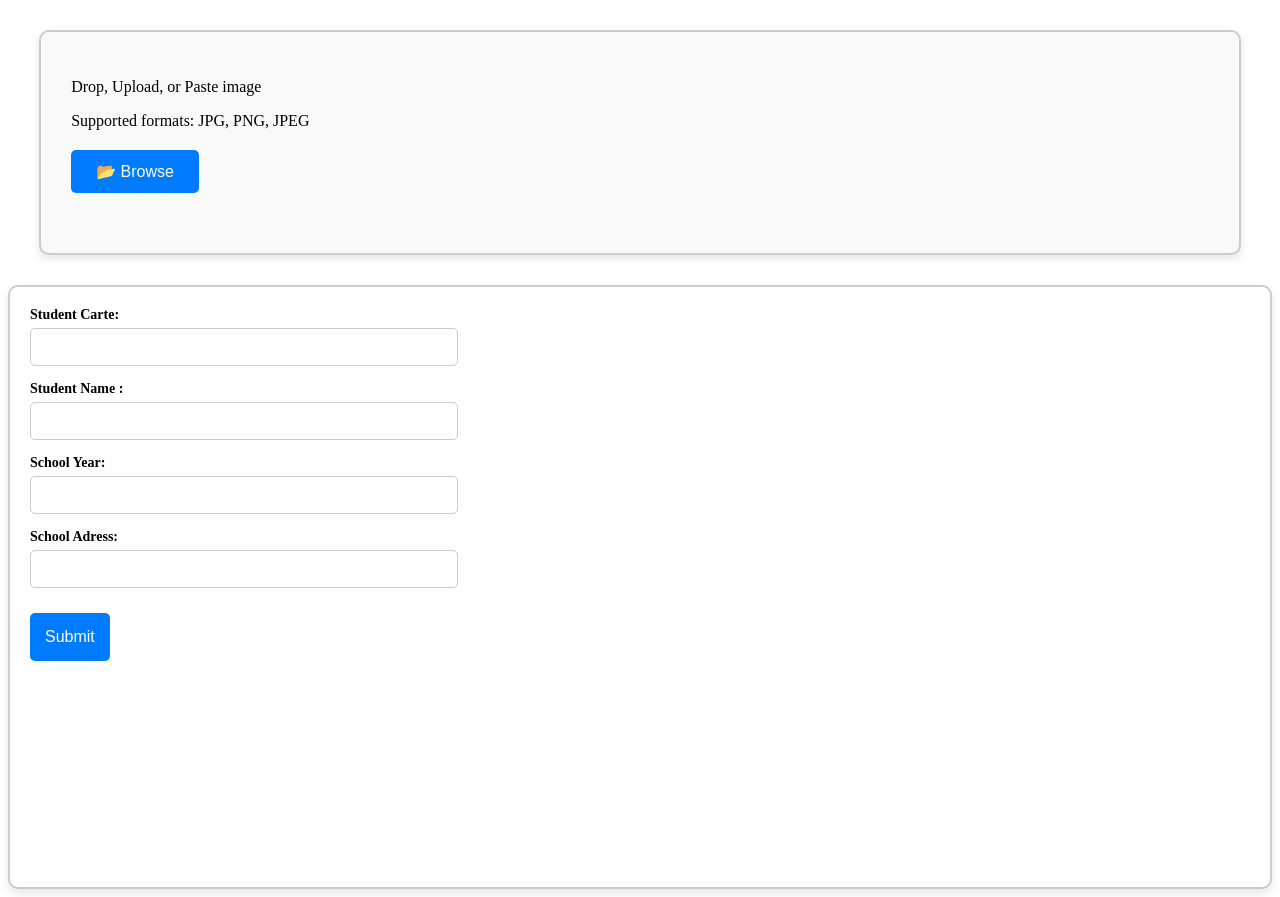
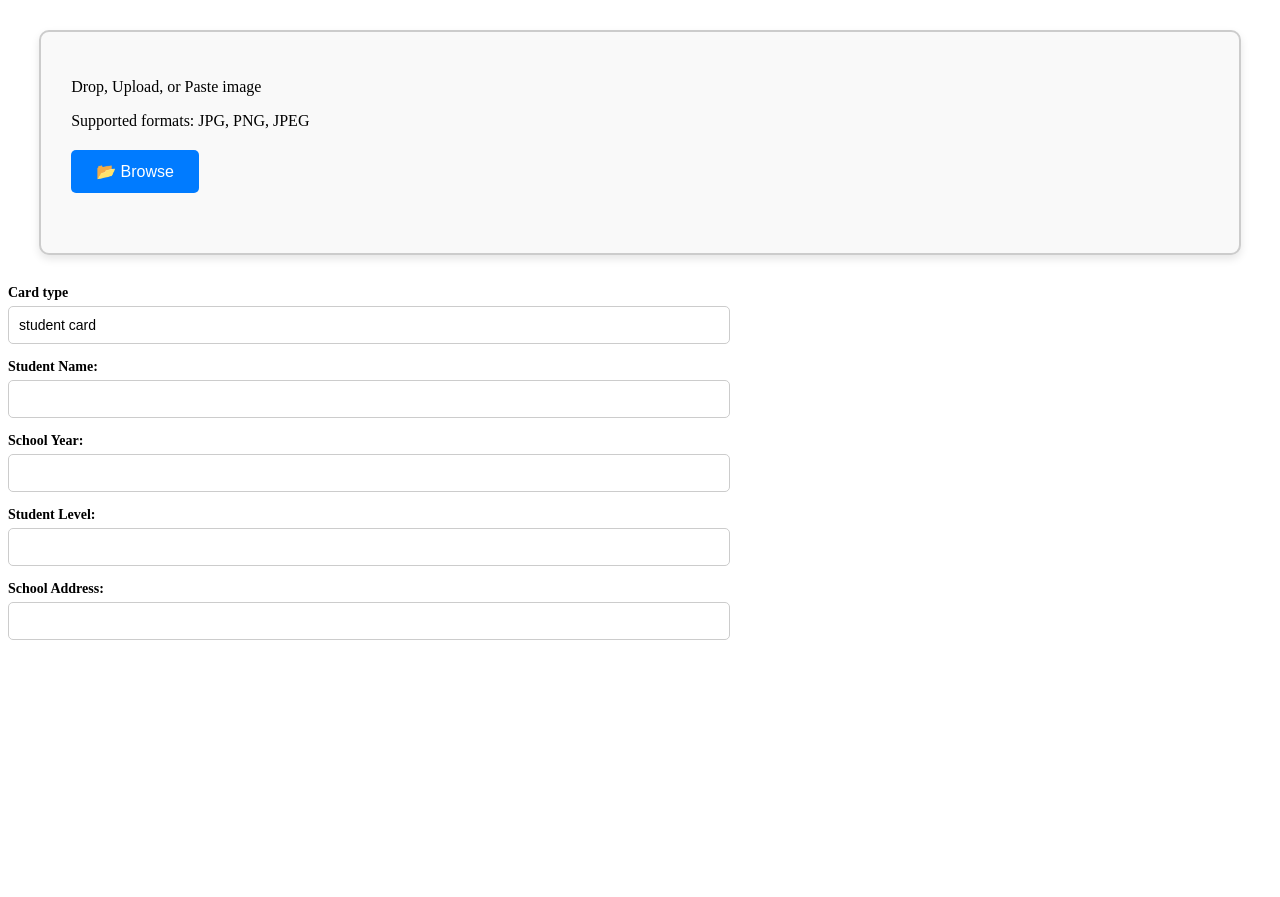
Before and after one commit to OCR-IDSCANNER/front-ocr, an Angular app: page /upload in a window 1280 px wide. After the commit the page ends 800 px from the top, so only its background shows below. Built offline with nearby package versions, Linux system fonts and the light colour scheme.

Commit message:
link with api

```diff
--- a/package.json
+++ b/package.json
@@ -11,7 +11,7 @@
   "private": true,
   "dependencies": {
     "@angular/animations": "^19.0.0",
-    "@angular/common": "^19.0.0",
+    "@angular/common": "^19.0.5",
     "@angular/compiler": "^19.0.0",
     "@angular/core": "^19.0.0",
     "@angular/forms": "^19.0.0",
--- a/src/app/components/file-upload/file-upload.component.html
+++ b/src/app/components/file-upload/file-upload.component.html
@@ -31,25 +31,23 @@
   </div>
 </div>
 
-<div class="form-container">
-  <form (ngSubmit)="onFormSubmit()">
 <div class="form-group">
-      <label for="carteType">Student Carte:</label>
+  <label for="carteType">Card type</label>
   <input
     type="text"
     id="carteType"
-        [(ngModel)]="carteType"
     name="carteType"
-        required
+    value="student card"
   />
 </div>
 <div class="form-group">
-      <label for="studentName">Student Name :</label>
+  <label for="studentName">Student Name:</label>
   <input
     type="text"
     id="studentName"
     [(ngModel)]="studentName"
     name="studentName"
+    [value]="apiResponse?.nom_etudiant || ''"
     required
   />
 </div>
@@ -60,21 +58,29 @@
     id="schoolYear"
     [(ngModel)]="schoolYear"
     name="schoolYear"
+    [value]="apiResponse?.annee_unv || ''"
     required
   />
 </div>
-
 <div class="form-group">
-      <label for="SchoolAdress">School Adress:</label>
+  <label for="studentLevel">Student Level:</label>
+  <input
+    type="text"
+    id="studentLevel"
+    [(ngModel)]="studentLevel"
+    name="studentLevel"
+    [value]="apiResponse?.niveau || ''"
+    required
+  />
+</div>
+<div class="form-group">
+  <label for="SchoolAdress">School Address:</label>
   <input
     type="text"
     id="SchoolAdress"
     [(ngModel)]="idCode"
     name="SchoolAdress"
+    [value]="apiResponse?.text || ''"
     required
   />
 </div>
-
-    <button type="submit" class="form-submit-button">Submit</button>
-  </form>
-</div>
--- a/src/app/components/file-upload/file-upload.component.ts
+++ b/src/app/components/file-upload/file-upload.component.ts
@@ -1,93 +1,96 @@
 import { Component } from '@angular/core';
-import { CommonModule } from '@angular/common'; // Import de CommonModule nécessaire pour *ngIf
-import { FormsModule } from '@angular/forms'; // Import FormsModule
+import { CommonModule } from '@angular/common';
+import { FormsModule } from '@angular/forms';
+import { HttpClient, HttpClientModule } from '@angular/common/http';
 
 @Component({
   selector: 'app-file-upload',
   standalone: true,
-  imports: [CommonModule,FormsModule], // Importer CommonModule pour les directives comme *ngIf
+  imports: [CommonModule, FormsModule,HttpClientModule],
   templateUrl: './file-upload.component.html',
   styleUrls: ['./file-upload.component.css'],
 })
 export class FileUploadComponent {
-  fileUrl: string = ''; // Déclaration pour ngModel
+  selectedImage: string | ArrayBuffer | null = null;
+  imageFile: File | null = null;
+  apiResponse: any = {};
 
-  selectedImage: string | ArrayBuffer | null = null;
+  studentName: string = '';
+  schoolYear: string = '';
+  studentLevel: string = '';
+  schoolAdress: string = '';
+  idCode: string = '';
 
-    // Form data properties
-    carteType: string = '';
-    studentName: string = '';
-    schoolYear: string = '';
-    studentLevel: string = '';
-    idCode: string = '';
-    schoolName: string = '';
+  constructor(private http: HttpClient) {}
 
-  // Méthode pour gérer la sélection de fichier
   onFileSelect(event: Event): void {
     const input = event.target as HTMLInputElement;
     if (input.files && input.files.length > 0) {
-      const file = input.files[0];
+      this.imageFile = input.files[0];
       const reader = new FileReader();
 
       reader.onload = () => {
-        this.selectedImage = reader.result; // Contient l'URL de l'image en base64
+        this.selectedImage = reader.result;
       };
 
-      reader.readAsDataURL(file); // Charge le fichier comme URL base64
+      reader.readAsDataURL(this.imageFile);
     }
   }
 
-  // Méthode pour réinitialiser la sélection
+  onSubmit(): void {
+    if (!this.imageFile) {
+      console.error('No image selected!');
+      return;
+    }
+
+    const formData = new FormData();
+    formData.append('image', this.imageFile);
+
+    this.http.post('http://localhost:8180/ocr', formData).subscribe({
+      next: (response) => {
+        console.log('API Response:', response);
+        this.apiResponse = response;
+
+        this.studentName = this.apiResponse?.nom_etudiant || '';
+        this.schoolYear = this.apiResponse?.annee_unv || '';
+        this.studentLevel = this.apiResponse?.niveau || '';
+        this.schoolAdress = this.apiResponse?.text || '';
+      },
+      error: (error) => {
+        console.error('Error:', error);
+      },
+    });
+  }
+
   clearSelection(): void {
     this.selectedImage = null;
-    this.fileUrl = ''; // Réinitialise également l'URL manuelle si nécessaire
-  }
-  onFormSubmit(): void {
-    console.log('Form Submitted:');
-    console.log('Carte Type:', this.carteType);
-    console.log('Student Name:', this.studentName);
-    console.log('Year of School:', this.schoolYear);
-    console.log('Student Level:', this.studentLevel);
-    console.log('ID Code:', this.idCode);
-    console.log('School Name:', this.schoolName);
-  }
-
-  // Méthode pour gérer le submit
-  onSubmit(): void {
-    console.log('Image submitted:', this.selectedImage);
-    // Logique de traitement après soumission
+    this.imageFile = null;
+    this.apiResponse = null;
   }
 
   onDragOver(event: DragEvent): void {
-    event.preventDefault(); // Empêche le comportement par défaut (comme l'ouverture du fichier dans le navigateur)
-    event.stopPropagation();
-    console.log('Drag over event detected');
+    event.preventDefault();
   }
 
   onDragLeave(event: DragEvent): void {
     event.preventDefault();
-    event.stopPropagation();
-    console.log('Drag leave event detected');
   }
 
   onDrop(event: DragEvent): void {
-    event.preventDefault(); // Empêche le comportement par défaut
-    event.stopPropagation();
-
+    event.preventDefault();
     if (event.dataTransfer && event.dataTransfer.files.length > 0) {
-      const file = event.dataTransfer.files[0];
+      this.imageFile = event.dataTransfer.files[0];
       const reader = new FileReader();
 
       reader.onload = () => {
-        this.selectedImage = reader.result; // Charge le fichier comme URL base64
+        this.selectedImage = reader.result;
       };
 
-      reader.readAsDataURL(file); // Charge le fichier en base64
-      console.log('File dropped:', file.name);
+      reader.readAsDataURL(this.imageFile);
     }
   }
+
   onPaste(event: ClipboardEvent): void {
-    // Vérifiez si l'événement contient des fichiers
     if (event.clipboardData) {
       const items = event.clipboardData.items;
       for (let i = 0; i < items.length; i++) {
@@ -95,18 +98,17 @@ export class FileUploadComponent {
         if (item.type.startsWith('image/')) {
           const file = item.getAsFile();
           if (file) {
+            this.imageFile = file;
             const reader = new FileReader();
 
             reader.onload = () => {
-              this.selectedImage = reader.result; // Charge l'image comme URL base64
+              this.selectedImage = reader.result;
             };
 
             reader.readAsDataURL(file);
-            console.log('Image pasted:', file.name);
           }
         }
       }
     }
   }
-
 }
```
Also changed, not shown: 1 other file (tests, documents, lock files or other folders). Lines whose indentation alone changed are shown as unchanged.
